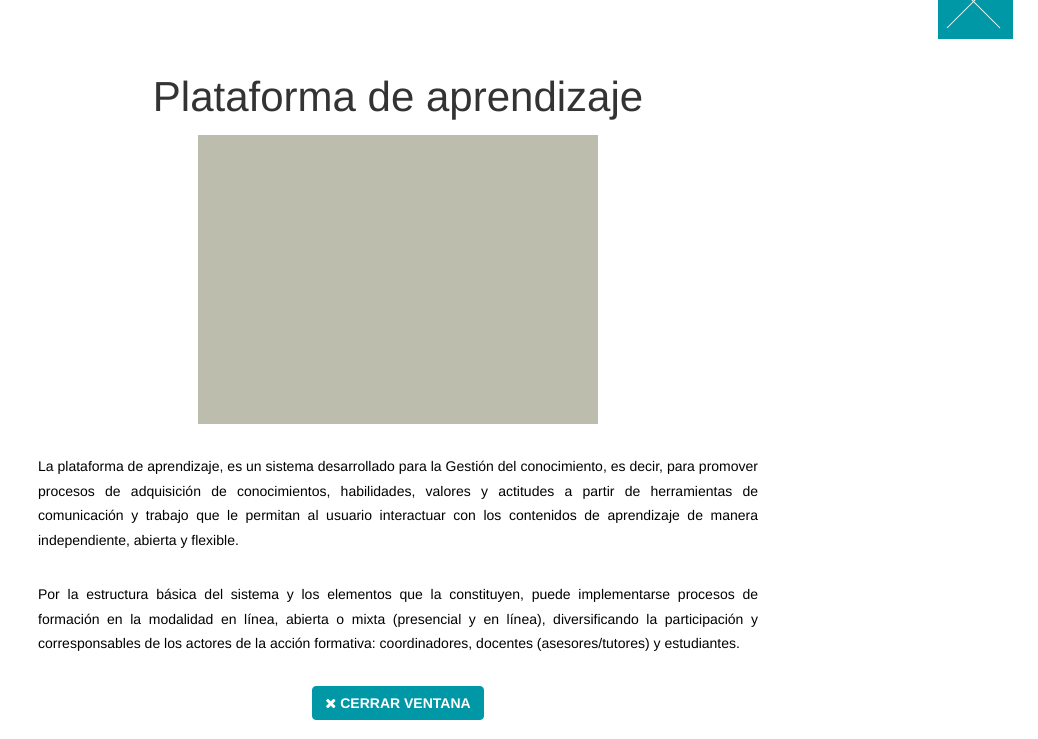
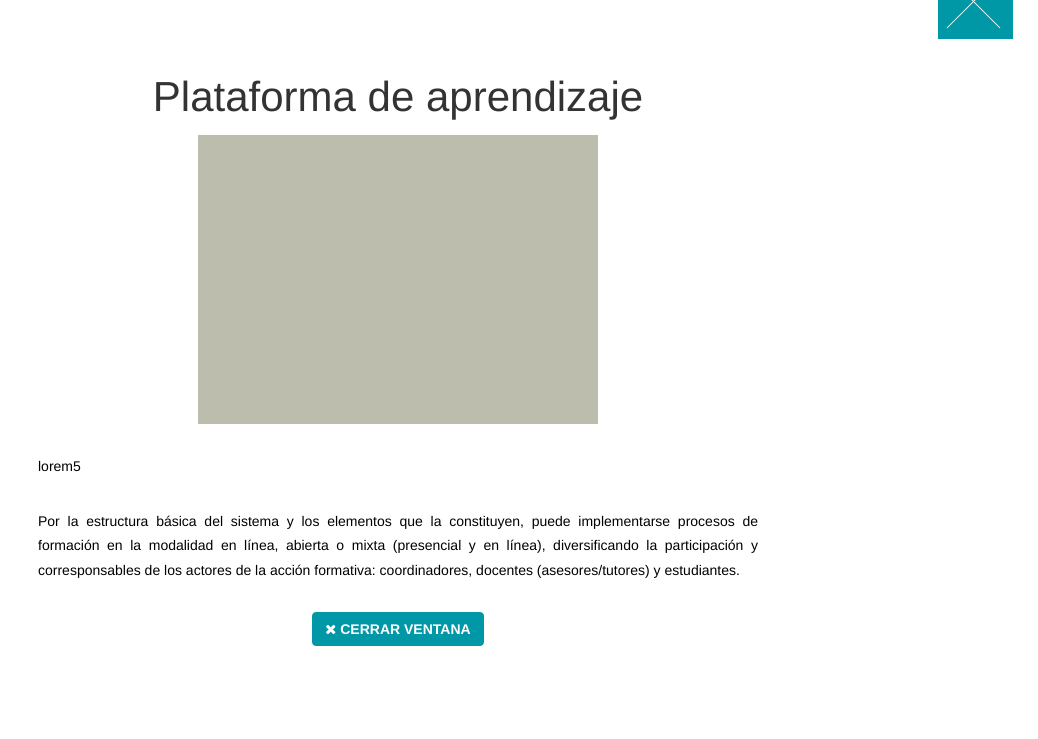
Before and after one commit to gustavoramirezrugerio/portal, a website: page sitio/index.html in a window 1280 px wide. Both pictures are taken after a click on the link 250 px from the left and 2612 px from the top of the page. Shown: the part 2273-3012 px from the top of the page, without its empty margins (242-1280 px from the left). Drawn offline with Linux system fonts and the light colour scheme.

Commit message:
Eliminado informacion
Se eliminará la información necesaria para verificación

```diff
--- a/sitio/index.html
+++ b/sitio/index.html
@@ -552,7 +552,7 @@
 
                             <img src="assets/imagenes/portfolio/roundicons.png" >
                             <p align="justify" class="text-muted">
-                                La plataforma de aprendizaje, es un sistema desarrollado para la Gestión del conocimiento, es decir, para  promover procesos de adquisición de conocimientos, habilidades, valores y actitudes a partir de herramientas de comunicación y trabajo que le permitan al usuario  interactuar con los contenidos de aprendizaje de manera independiente, abierta y flexible.
+                                lorem5
                             </p>
                             <p align="justify" class="text-muted">
                                 Por la estructura básica del sistema y los elementos que la constituyen, puede implementarse procesos de formación en la modalidad en línea, abierta o mixta (presencial y en línea), diversificando la participación y corresponsables de los actores de la acción formativa: coordinadores, docentes (asesores/tutores)  y estudiantes.
```
